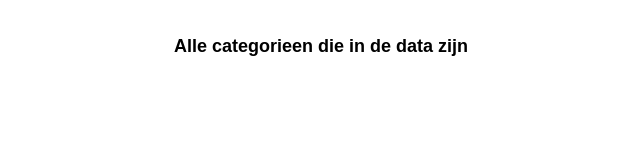
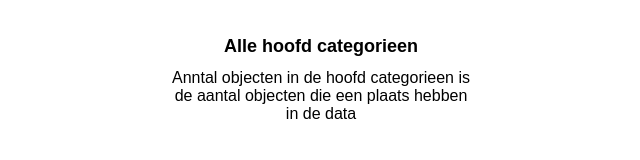
Before and after one commit to MohamadAlGhorani/functional-programming, a website: page index.html in a window 1280 px wide. Shown: the whole page, without its empty margins (319-959 px from the left). Drawn offline with nearby package versions, Linux system fonts and the light colour scheme; no server answers.

Commit message:
code schonen

```diff
--- a/index.html
+++ b/index.html
@@ -9,7 +9,8 @@
 
 </head>
 <body>
-    <h1 class="h1">Alle categorieen die in de data zijn</h1>
+    <h1 class="h1">Alle hoofd categorieen</h1>
+    <p class="p"> Anntal objecten in de hoofd categorieen is de aantal objecten die een plaats hebben in de data</p>
     <div id='dashboard'>
     </div>
     <script src="https://d3js.org/d3.v5.min.js"></script>
--- a/scripts/app.js
+++ b/scripts/app.js
@@ -14,12 +14,7 @@ const arc = d3.arc()
     .outerRadius(raduis - 10)
     .innerRadius(raduis - 100);
 
-const color = d3.scaleOrdinal(d3.schemeDark2);
-
-// labelArc genraren om de label te centereren
-// const labelArc = d3.arc()
-//     .outerRadius(raduis - 0)
-//     .innerRadius(raduis - 0);
+const color = d3.scaleOrdinal(d3.schemePaired);
 
 // pie generator
 const pie = d3.pie()
@@ -69,7 +64,6 @@ runQuery(eindpoint, categorieQuery)
 function koppelData(data) {
     // parse the  data
     console.dir(data)
-
     data.forEach(function (d) {
         d.countObj = +d.countObj; // "23" => 23
         d.categoryLabel = d.categoryLabel; // "name" => "name"
@@ -94,19 +88,11 @@ function koppelData(data) {
 
     //appen the text (labels)
     g.append('text')
-        // .transition()
-        // .ease(d3.easeBack)
-        // .duration(2000)
-        // .attr("transform", function (d) {
-        //     const midAngle = d.endAngle < Math.PI ? d.startAngle / 2 + d.endAngle / 2 : d.startAngle / 2 + d.endAngle / 2 + Math.PI;
-        //     // rotate source http://bl.ocks.org/vigorousnorth/7331bb51d4f0c2ae0314
-        //     return "translate(" + labelArc.centroid(d) + ")rotate(-90) rotate(" + (midAngle * 180 / Math.PI) + ")"
-        // })
         .attr('transform', 'translate(0, 30)')
         .attr('class', 'label')
         .attr('text-anchor', 'middle')
         .attr('font-size', '10')
-        //.attr("dy", ".35em")
+        .attr("dy", ".35em")
         .text(function (d) {
             return d.data.categoryLabel;
         });
--- a/styles/main.scss
+++ b/styles/main.scss
@@ -7,6 +7,13 @@
     font-family: Arial, Helvetica, sans-serif;
     text-align: center;
     margin-top: 2em;
+}
+
+p {
+    font-family: Arial, Helvetica, sans-serif;
+    text-align: center;
+    width: 300px;
+    margin: 0 auto;
 }
 
 svg {
```
Also changed, not shown: dist/index.css, 1 other file.
